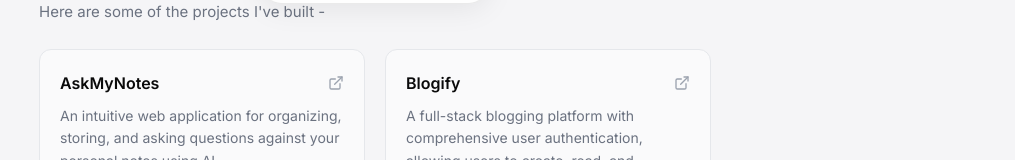
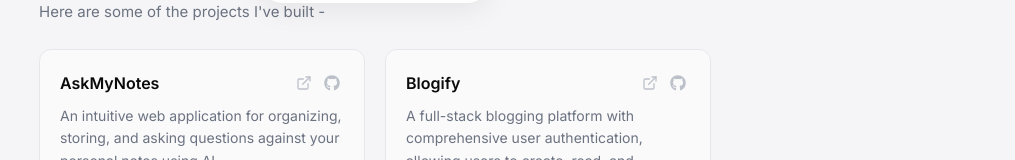
Before and after one commit to divyam-jha123/portfolio, a React (Vite) app: page / in a window 1280 px wide. Shown: the part 772-932 px from the top of the page, without its empty margins (265-1280 px from the left). Built offline with nearby package versions, Linux system fonts and the light colour scheme.

Commit message:
added the gtihub repos in projects

```diff
--- a/src/components/ProjectSection.tsx
+++ b/src/components/ProjectSection.tsx
@@ -1,5 +1,6 @@
 import { motion } from 'framer-motion';
 import { ExternalLink } from 'lucide-react';
+import { FaGithub } from 'react-icons/fa6';
 import { projects } from '../data';
 
 export function ProjectSection() {
@@ -18,16 +19,36 @@ export function ProjectSection() {
 
       <div className="project-grid">
         {projects.map((project, index) => (
-          <a
-            key={index}
-            href={project.url}
-            target="_blank"
-            rel="noopener noreferrer"
-            className="project-card"
-          >
+          <div key={index} className="project-card">
             <div className="project-title">
-              {project.title}
-              <ExternalLink size={16} className="external-link-icon" style={{ opacity: 1, color: "var(--text-tertiary)" }} />
+              <a
+                href={project.url}
+                target="_blank"
+                rel="noopener noreferrer"
+                className="project-title-link"
+              >
+                {project.title}
+              </a>
+              <div className="project-title-icons">
+                <a
+                  href={project.url}
+                  target="_blank"
+                  rel="noopener noreferrer"
+                  className="project-card-icon-link"
+                  aria-label={`${project.title} — live site`}
+                >
+                  <ExternalLink size={16} />
+                </a>
+                <a
+                  href={project.githubRepo}
+                  target="_blank"
+                  rel="noopener noreferrer"
+                  className="project-card-icon-link"
+                  aria-label={`${project.title} — GitHub repository`}
+                >
+                  <FaGithub size={16} />
+                </a>
+              </div>
             </div>
             <p className="project-description">{project.description}</p>
             <div className="project-tech">
@@ -37,7 +58,7 @@ export function ProjectSection() {
                 </span>
               ))}
             </div>
-          </a>
+          </div>
         ))}
       </div>
     </motion.section>
--- a/src/data.ts
+++ b/src/data.ts
@@ -87,16 +87,6 @@ export const writings = {
     "i host my thoughts on medium rather than building a custom site. instead of overengineering and reinventing the wheel, i prefer leveraging a mature platform that lets me focus on what matters: sharing insights on ai systems, product strategy, and technical architecture.",
 };
 
-export const library = {
-  description: "and many more, these are just one of my best reads",
-  books: [
-    { title: "Zero to One", author: "Peter Thiel" },
-    { title: "The Lean Startup", author: "Eric Ries" },
-    { title: "Designing Data-Intensive Applications", author: "Martin Kleppmann" },
-    { title: "Clean Code", author: "Robert C. Martin" },
-    { title: "The Pragmatic Programmer", author: "Andy Hunt & Dave Thomas" },
-  ],
-};
 
 export const aboutMe = {
   paragraphs: [
@@ -111,19 +101,22 @@ export const projects = [
     title: "AskMyNotes",
     description: "An intuitive web application for organizing, storing, and asking questions against your personal notes using AI.",
     url: "https://ask-my-notes-kryptonian-coders.vercel.app/",
-    tech: ["React", "TypeScript", "Vite" ,"Gemini API"]
+    tech: ["React", "TypeScript", "Vite" ,"Gemini API"],
+    githubRepo: "https://github.com/divyam-jha123/AskMyNotes-Kryptonian-coders-"
   },
   {
     title: "Blogify",
     description: "A full-stack blogging platform with comprehensive user authentication, allowing users to create, read, and manage articles.",
     url: "https://blogging-application-eight.vercel.app/",
-    tech: ["Express","Node.js", "MongoDB" ,"ejs"]
+    tech: ["Express","Node.js", "MongoDB" ,"ejs"],
+    githubRepo: "https://github.com/divyam-jha123/Blogify"
   },
   {
     title: "Brain Expo",
     description: "An interactive online platform and exhibition space designed to showcase innovative ideas and connect creators.",
     url: "https://www.brainexpo.me/",
-    tech: ["TypeScript ","React", "Tailwind CSS", "Vite"]
+    tech: ["TypeScript ","React", "Tailwind CSS", "Vite"],
+    githubRepo: "https://github.com/divyam-jha123/Second-Brain"
   }
 ];
 
--- a/src/index.css
+++ b/src/index.css
@@ -807,7 +807,42 @@ img {
   display: flex;
   justify-content: space-between;
   align-items: center;
+  gap: 12px;
 }
+
+.project-title-link {
+  color: var(--text-primary);
+  text-decoration: none;
+  flex: 1;
+  min-width: 0;
+}
+
+.project-title-link:hover {
+  color: var(--accent);
+}
+
+.project-title-icons {
+  display: flex;
+  align-items: center;
+  gap: 4px;
+  flex-shrink: 0;
+}
+
+.project-card-icon-link {
+  display: inline-flex;
+  align-items: center;
+  justify-content: center;
+  padding: 4px;
+  color: var(--text-tertiary);
+  opacity: 0.65;
+  transition: opacity 0.2s, color 0.2s;
+}
+
+.project-card-icon-link:hover {
+  opacity: 1;
+  color: var(--text-primary);
+}
+
 
 .project-description {
   font-size: 14px;
```
